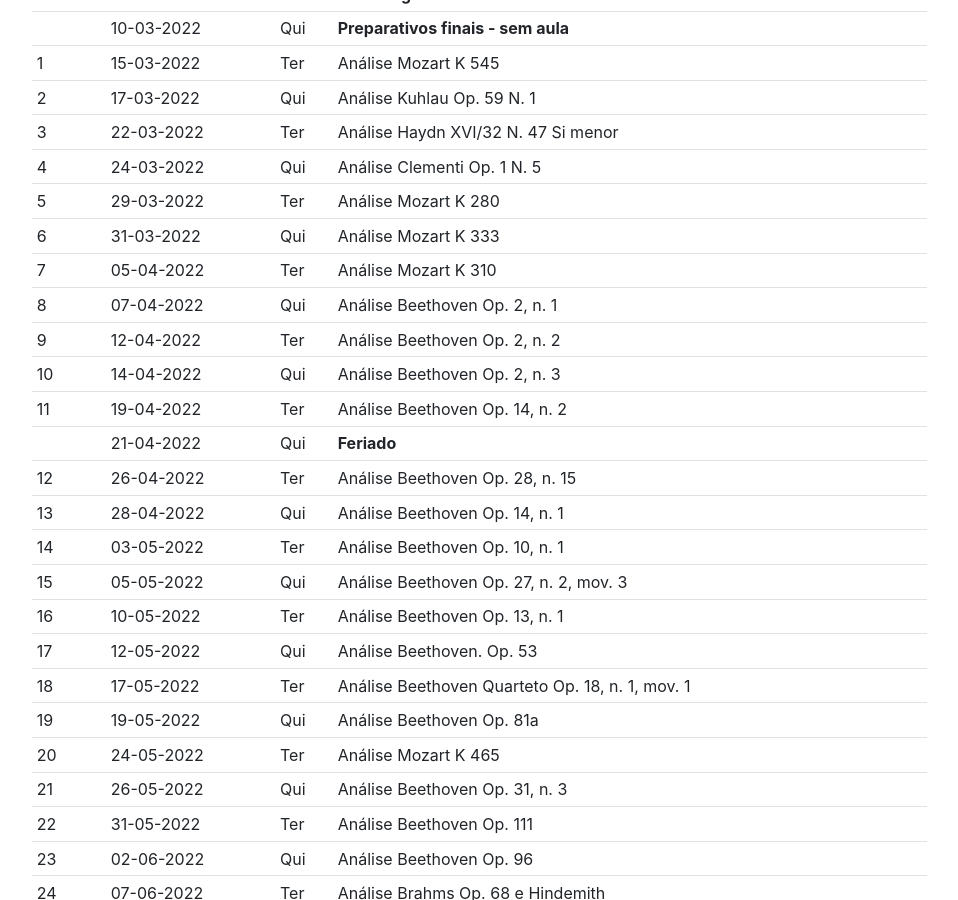
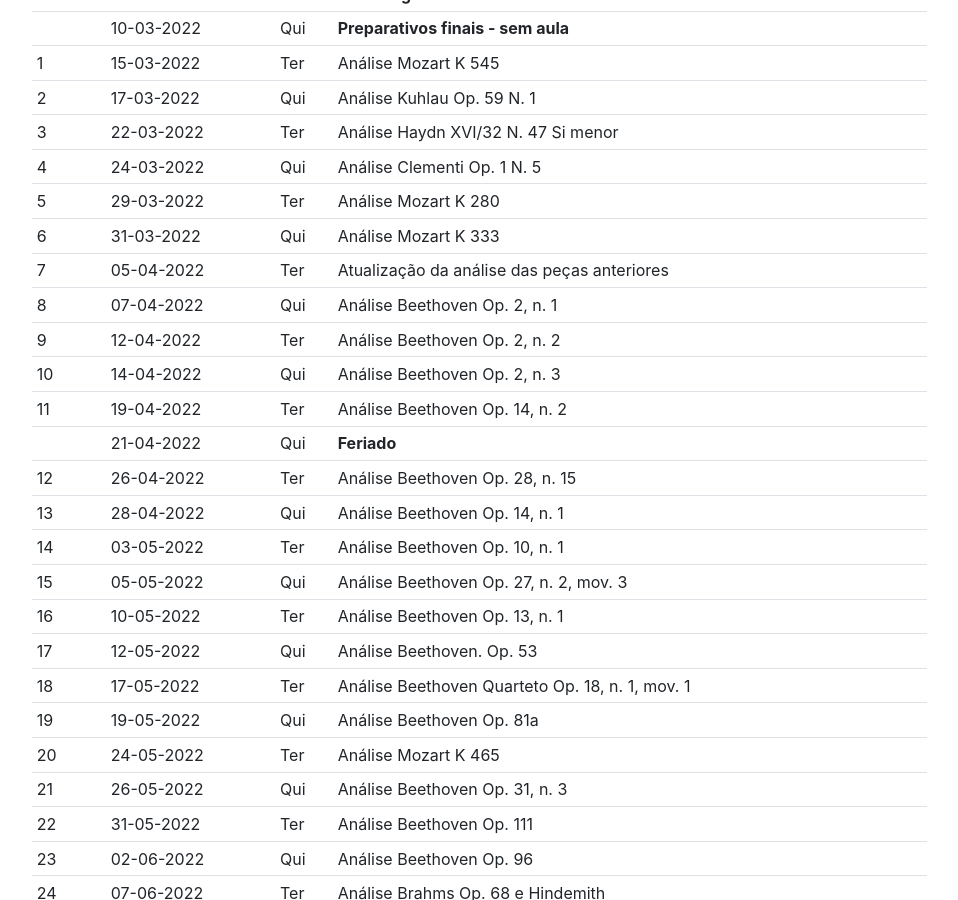
Before and after one commit to kroger/genosmus, a Jekyll site: the page built from _marcos/musa72.md, in a window 1280 px wide and 900 px high, scrolled down 2491 px. Shown: the whole window, without its empty margins (68-1026 px from the left). Built offline with Jekyll 4.4.1, drawn with Linux system fonts in a browser that asks for light colours; nearby versions of some CDN libraries; the table of contents is made by our own code.

Commit message:
Adaptação do cronograma
- Removi Mozart K310
- Parada para organizar

```diff
--- a/_marcos/cronogramas/musa72.txt
+++ b/_marcos/cronogramas/musa72.txt
@@ -6,7 +6,7 @@ Análise Haydn XVI/32 N. 47 Si menor
 Análise Clementi Op. 1 N. 5
 Análise Mozart K 280
 Análise Mozart K 333
-Análise Mozart K 310
+Atualização da análise das peças anteriores
 Análise Beethoven Op. 2, n. 1
 Análise Beethoven Op. 2, n. 2
 Análise Beethoven Op. 2, n. 3
--- a/_marcos/musa72.md
+++ b/_marcos/musa72.md
@@ -122,7 +122,7 @@ semestre.
 | 4    | 24-03-2022 | Qui | Análise Clementi Op. 1 N. 5                     |
 | 5    | 29-03-2022 | Ter | Análise Mozart K 280                            |
 | 6    | 31-03-2022 | Qui | Análise Mozart K 333                            |
-| 7    | 05-04-2022 | Ter | Análise Mozart K 310                            |
+| 7    | 05-04-2022 | Ter | Atualização da análise das peças anteriores     |
 | 8    | 07-04-2022 | Qui | Análise Beethoven Op. 2, n. 1                   |
 | 9    | 12-04-2022 | Ter | Análise Beethoven Op. 2, n. 2                   |
 | 10   | 14-04-2022 | Qui | Análise Beethoven Op. 2, n. 3                   |
```
